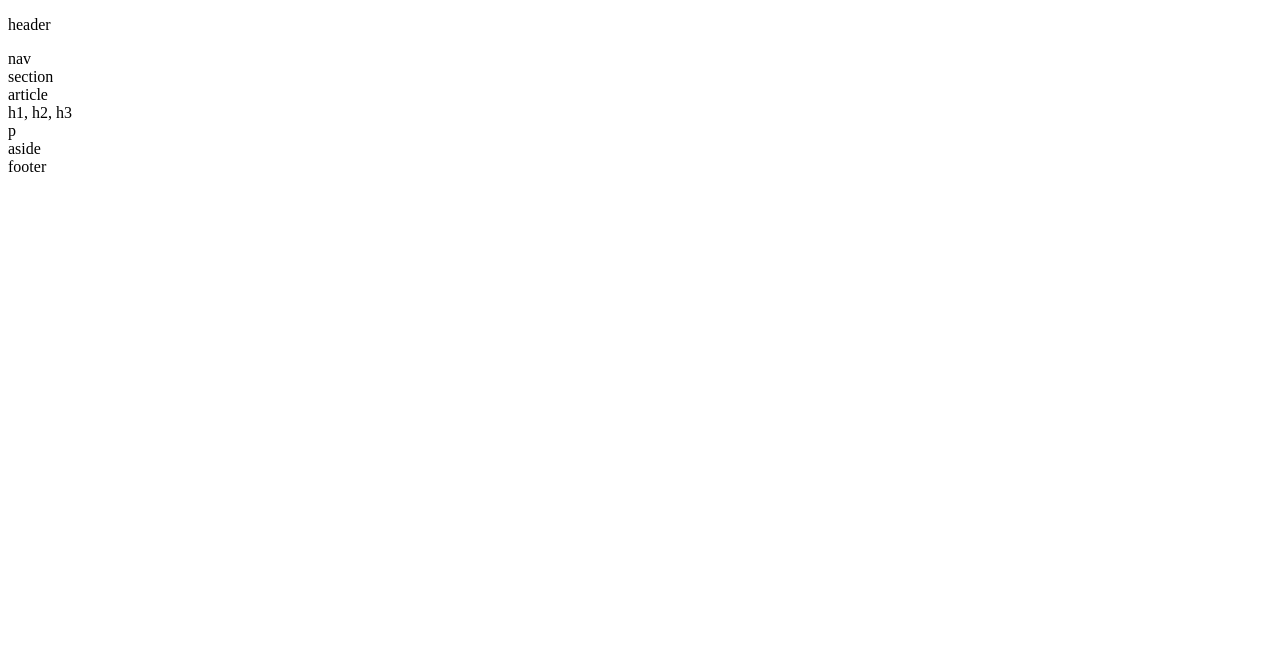
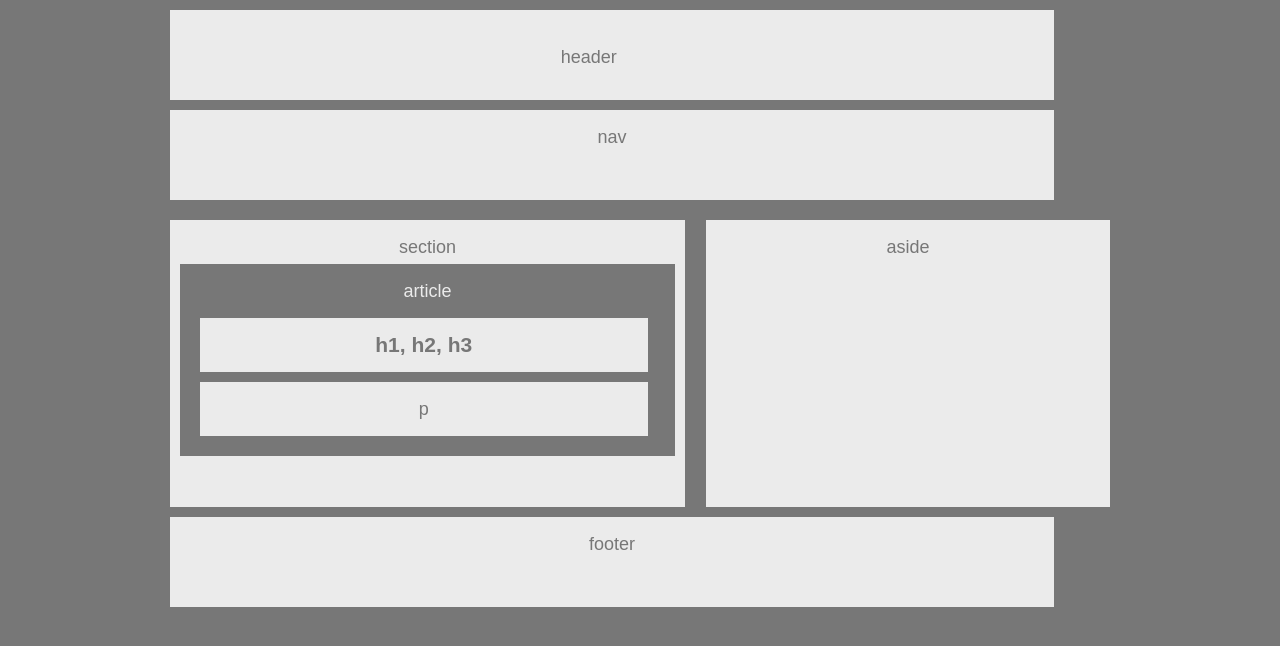
Before and after one commit to Gunelahmedova/EasierHomework, a plain HTML site: page index.html in a window 1280 px wide. Drawn offline with Linux system fonts and the light colour scheme.

Commit message:
create style.css

```diff
--- a/css/style.css
+++ b/css/style.css
@@ -0,0 +1,64 @@
+body {
+  background-color: #777;
+  color: #ebebeb;
+  width: 960px;
+  font-family: Arial, Helvetica, sans-serif;
+  font-size: 18px;
+  line-height: 34px;
+  text-align: center;
+  margin: auto;
+  padding: 0;
+}
+.title {
+  display: block;
+  padding: 10px;
+  margin: 10px;
+  background-color: #ebebeb;
+  color: #777;
+  width: 90%;
+  height: 70px;
+}
+
+.main {display: block;
+  width: 495px;
+  height: 267px;
+  background-color: #ebebeb;
+  color: #777;
+  float: left;
+  padding: 10px;
+  margin: 10px;
+}
+#info {display: block;
+  padding: 10px;
+
+  color: #ebebeb;
+  background: #777;
+  overflow: hidden;
+}
+h1,
+p {
+  width: 90%;
+  margin: 10px;
+  padding: 10px;
+  color: #777;
+  background-color: #ebebeb;
+  text-align: center;
+}
+.contact {display: block;
+  width: 40%;
+  height: 267px;
+  background-color: #ebebeb;
+  color: #777;
+  float: right;
+  margin: 10px ;
+  padding: 10px ;
+}
+.end {display: block;
+  padding: 10px;
+  margin: 10px;
+  background-color: #ebebeb;
+  color: #777;
+  width: 90%;
+  height: 70px;
+  clear: both;
+}
--- a/index.html
+++ b/index.html
@@ -1,25 +1,26 @@
 <!DOCTYPE html>
 <html lang="en">
   <head>
-    <meta charset="UTF-8">
-    <meta http-equiv="X-UA-Compatible" content="IE=edge">
-    <meta name="viewport" content="width=device-width, initial-scale=1.0">
+    <meta charset="UTF-8" />
+    <meta http-equiv="X-UA-Compatible" content="IE=edge" />
+    <meta name="viewport" content="width=device-width, initial-scale=1.0" />
     <title>EasierHomework</title>
+    <link rel="stylesheet" href="./css/style.css" />
   </head>
   <body>
-    <header><p>header</p></header>
-    <nav>nav</nav>
-    <main>
-        <section>section
-            <article>
+    <header class="title"><p>header</p></header>
+    <nav class="title">nav</nav>
+
+    <section class="main">
+      section
+      <article id="info">
         article
-                <div>h1, h2, h3</div>
-                <div>p </div>
+        <div id="part"><h1>h1, h2, h3</h1></div>
+        <div id="part"><p>p</p></div>
       </article>
     </section>
-        <aside>aside </aside>
-    </main>
-    <footer>footer </footer>
+    <aside class="contact">aside</aside>
 
+    <footer class="end">footer</footer>
   </body>
 </html>
```
Lines whose indentation alone changed are shown as unchanged.
